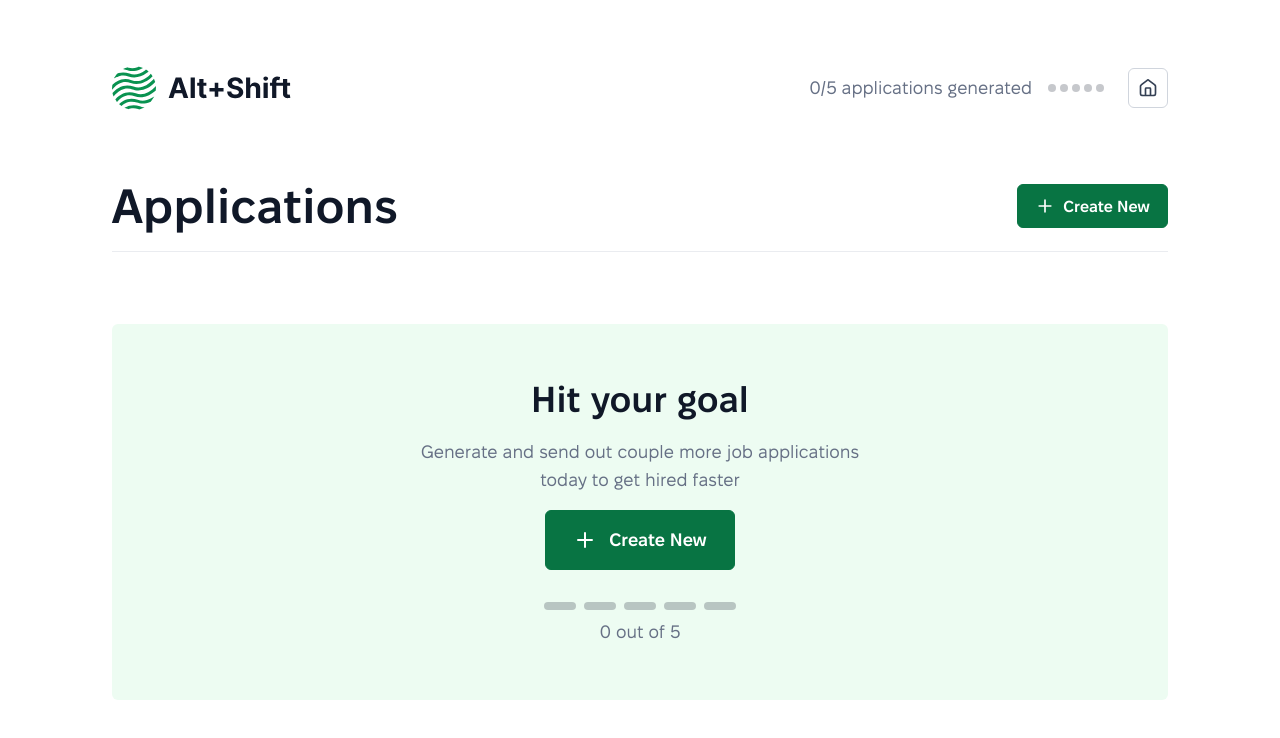
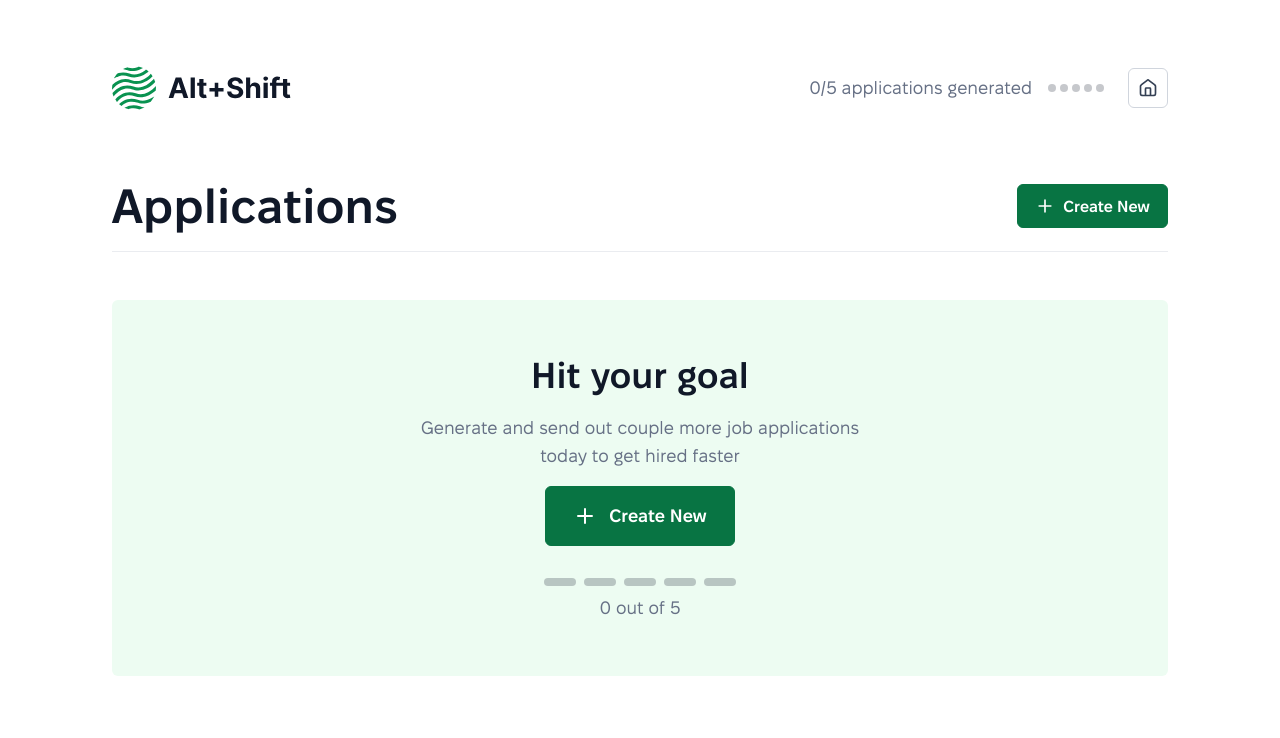
Before and after one commit to ilatovsky/alt-shift, a React (Vite) app: page /applications in a window 1280 px wide. Shown: the top 738 px of the page. Built offline with nearby package versions, Linux system fonts and the light colour scheme.

Commit message:
fix textarea line-height, add special cta gap for empty application list

```diff
--- a/src/components/textarea/index.module.css
+++ b/src/components/textarea/index.module.css
@@ -6,7 +6,7 @@
     width: 100%;
     height: 100%;
     font-size: 16px;
-    line-height: 25px;
+    line-height: 24px;
     padding: 11px 5px;
     resize: none;
 
--- a/src/pages/applications-list/index.module.css
+++ b/src/pages/applications-list/index.module.css
@@ -2,6 +2,10 @@
   display: flex;
   flex-direction: column;
   gap: var(--space-md);
+
+  &[data-empty="true"] {
+    gap: var(--space-xl);
+  }
 
   @media (max-width: 1280px) {
     padding: 0 var(--space-lg) var(--space-lg);
--- a/src/pages/applications-list/index.tsx
+++ b/src/pages/applications-list/index.tsx
@@ -19,7 +19,7 @@ export const ApplicationsList: FC = () => {
   });
 
   return (
-    <main className={styles.container}>
+    <main className={styles.container} data-empty={!applications.length}>
       <title>Alt+Shift - Your Applications</title>
       <header className={styles.header}>
         <h1>Applications</h1>
@@ -31,11 +31,13 @@ export const ApplicationsList: FC = () => {
         </Link>
       </header>
       <div className={styles.content}>
-        <section className={styles["applications-grid"]}>
-          {applications.map((application) => (
-            <ApplicationCard key={application.id} {...application} />
-          ))}
-        </section>
+        {!!applications.length && (
+          <section className={styles["applications-grid"]}>
+            {applications.map((application) => (
+              <ApplicationCard key={application.id} {...application} />
+            ))}
+          </section>
+        )}
         <Cta targetCount={APPLICATIONS_TARGET_COUNT} />
       </div>
     </main>
```
